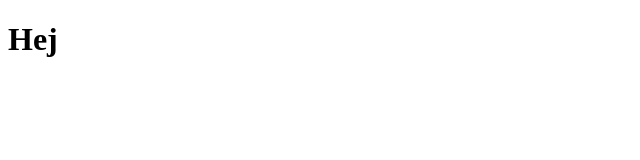
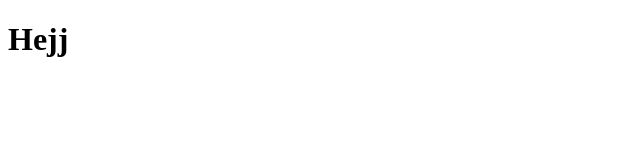
Before and after one commit to Hildong/Hildong.github.io, a plain HTML site: page index.html in a window 1280 px wide. Shown: the full height of the page, 0-640 px from the left. Drawn offline with Linux system fonts and the light colour scheme.

Commit message:
Update index.html

```diff
--- a/index.html
+++ b/index.html
@@ -8,7 +8,7 @@
 </head>
 <body>
     <header class="downloadPage">
-        <h1>Hej</h1>
+        <h1>Hejj</h1>
     </header>
 
     <section>
```
